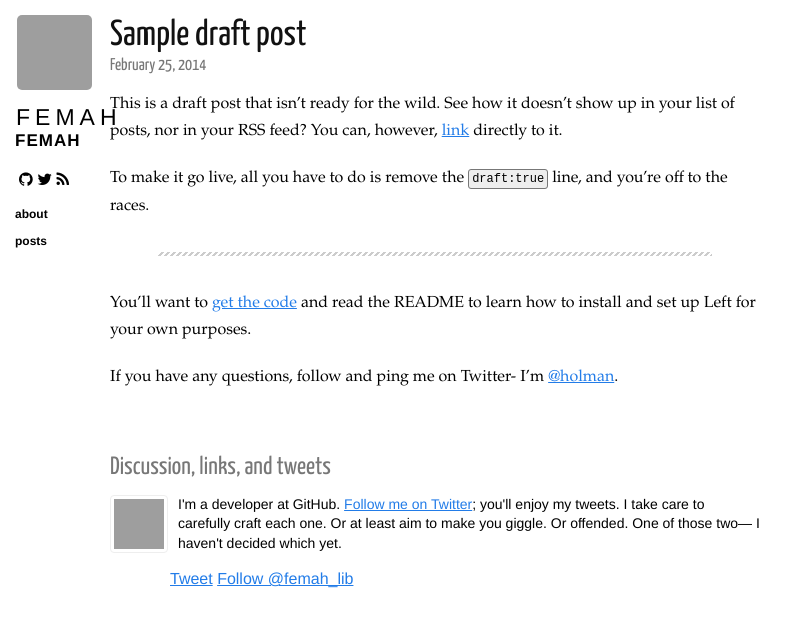
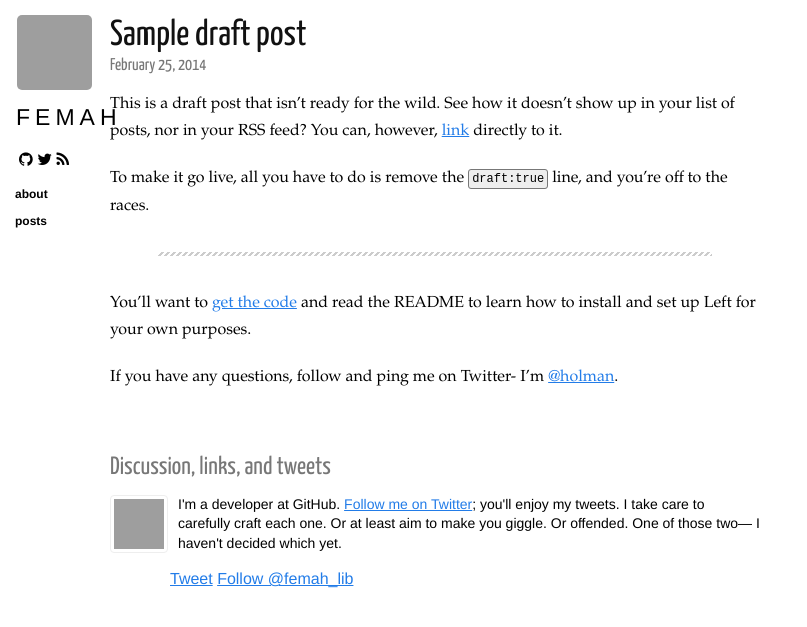
Before and after one commit to lloydstone/femah, a Jekyll site: the page built from _posts/2014-02-25-draft.markdown, in a window 1280 px wide. Shown: the top 627 px of the page, without its empty margins (0-807 px from the left). Built offline with Jekyll 4.4.1, drawn with Linux system fonts in a browser that asks for light colours; nearby versions of some CDN libraries; Markdown is read by kramdown in place of the engine named in the settings; comment, search, counter and statistics services are not loaded; grey boxes are pictures that could not be loaded.

Commit message:
#53 - Create API documentation. See if we can fix these missing resources, referenced baseurl within layout and sitemap when referencing resources.

```diff
--- a/_layouts/layout.html
+++ b/_layouts/layout.html
@@ -35,8 +35,7 @@
 
     <section class="name">
       <a href="/">
-        <span id="fname">{{ site.name|split:' '|first }}</span>
-        <span id="lname">{{ site.name|split:' '|last }}</span>
+        <span id="fname">{{ site.name }}</span>
       </a>
     </section>
 
@@ -48,8 +47,8 @@
 
     <section class="sections">
       <ul>
-        <li><a href="/about.html">about</a></li>
-        <li><a href="/">posts</a></li>
+        <li><a href="{{ site.baseurl }}/about.html">about</a></li>
+        <li><a href="{{ site.baseurl }}/">posts</a></li>
       </ul>
     </section>
   </section>
```
